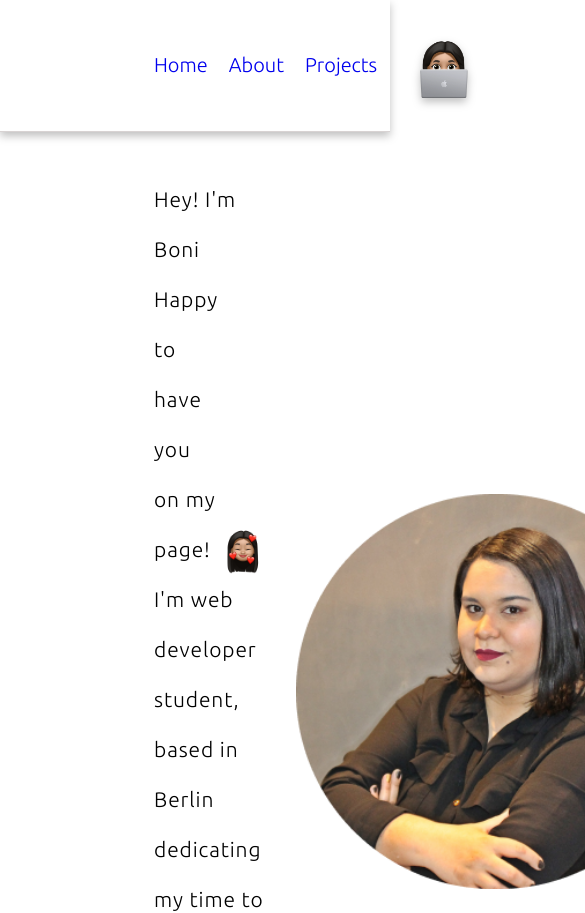
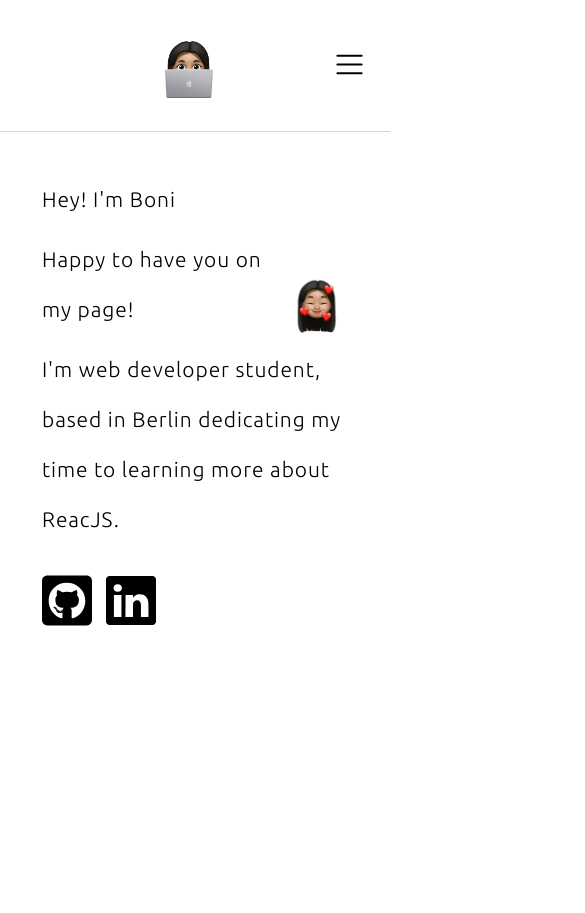
Before and after one commit to bonieasy/bonieasy.github.io, a React (Create React App) app: page / in a window 390 px wide. Shown: the top 913 px of the page, 585 px wide, since content can reach past the window. After the commit the page ends 844 px from the top, so only its background shows below. Built offline with nearby package versions, Linux system fonts and the light colour scheme.

Commit message:
initial responsive design

```diff
--- a/src/components/About/styles.ts
+++ b/src/components/About/styles.ts
@@ -33,4 +33,8 @@ export const Container = styled.section`
     margin: 0 auto;
     padding: 3rem 1rem 5rem;
 
+    @media (max-width: 768px) {
+        padding: 3rem;
+  }
+
   `;
--- a/src/components/Content/styles.ts
+++ b/src/components/Content/styles.ts
@@ -6,6 +6,10 @@ export const Container = styled.div`
   padding: 3rem 11em 3rem;
   //border-bottom: 2px solid #F4EEEE;
   //margin-top: 1rem;
+
+  @media (max-width: 768px) {
+        padding: 3rem;
+  }
     `;
 
 export const Contents = styled.div`
@@ -38,12 +42,25 @@ export const Line = styled.div`
   flex-direction: row;
   align-items: flex-end;
 
+  @media (max-width: 768px) {
+    padding-top: 10px;
+    padding-bottom: 10px;
+
+    img {
+      width: 80px;
+    }
+
+    }
+
   `;
 
 export const Image = styled.div`
   margin-left: 2rem;
   img {
     width: 400px;
+  }
+  @media (max-width: 768px) {
+        display: none;
   }
 
 `;
@@ -55,4 +72,10 @@ export const Icons = styled.div`
   justify-content: flex-start;
   gap: 1rem;
   margin-top: 2rem;
+
+  @media (max-width: 768px) {
+        display: flex;
+        justify-content: center;
+
+    }
 `;
--- a/src/components/Header/index.tsx
+++ b/src/components/Header/index.tsx
@@ -1,9 +1,11 @@
-import { Container, Content, ActionBar, Emoji } from "./styles";
+import { Container, Content, ActionBar, Emoji, MenuContentStyled } from "./styles";
 import { useState } from "react";
 import { Link } from "react-router-dom";
 import boniImg from "../../assets/boni-computer.webp"
+import menu from "../../assets/menu.svg"
 
 export function Header() {
+
   const [navbar, setNavbar] = useState(false);
 
   const changeBackground = () => {
@@ -16,17 +18,37 @@ export function Header() {
 
   window.addEventListener('scroll', changeBackground);
 
+  function showMenu() {
+    const btn = document.getElementById('button-hamburger') as HTMLButtonElement;
+    const menu = document.getElementById('menu') as HTMLElement;
+    if (btn.onclick) {
+      menu.classList.add('responsive');
+    }
+  }
+
   return(
       <Container>
           <Content className={navbar ? 'navbar active' : 'navbar'}>
-              <ActionBar>
+
+            <MenuContentStyled>
+              <button
+                id="button-hamburger"
+                type="button"
+                onClick={showMenu}>
+                <img src={menu} alt="hamburger" width="35px"/>
+              </button>
+            </MenuContentStyled>
+
+              <ActionBar id="menu">
                 <Link to="/" >Home</Link>
                 <Link to="/about">About</Link>
                 <Link to="/projects">Projects</Link>
               </ActionBar>
+
               <Emoji>
                 <img src={boniImg} alt="boni-emoji"></img>
               </Emoji>
+
           </Content>
       </Container>
   );
--- a/src/components/Header/styles.ts
+++ b/src/components/Header/styles.ts
@@ -51,10 +51,45 @@ export const Content = styled.div`
 export const ActionBar = styled.div`
     display: flex;
     gap: 1.5rem;
+
+    @media (max-width: 768px) {
+        display: none;
+
+        &.responsive {
+            display: flex;
+            flex-direction: column;
+    }
+  }
 `;
 
 export const Emoji = styled.div`
     img {
         width: 70px;
     }
+
+    @media (max-width: 768px) {
+        width: 60px;
+  }
 `;
+export const MenuContentStyled = styled.div`
+  position: absolute;
+  z-index: 4;
+  width: 100%;
+  padding: 10px;
+  display: none;
+  height: 40px;
+
+  @media (max-width: 768px) {
+    display: flex;
+    align-items: center;
+    justify-content: center;
+  }
+
+  button {
+    cursor: pointer;
+    border: none;
+    background: none;
+
+
+  }
+  `;
--- a/src/components/Projects/styles.ts
+++ b/src/components/Projects/styles.ts
@@ -4,11 +4,6 @@ export const Container = styled.section`
     max-width: 1120px;
     margin: 0 auto;
     padding: 3rem 1rem 5rem;
-
-    /* display: flex;
-    flex-direction: row;
-    flex-wrap: wrap;
-    gap: 1rem; */
 
     h1 {
         margin-bottom: 2rem;
@@ -24,8 +19,11 @@ export const Slider = styled.div`
     flex-wrap: wrap;
     gap: 1rem;
 
+    @media (max-width: 768px) {
+        display: flex;
+        justify-content: center;
 
-
+    }
 
     .card {
         overflow: hidden;
--- a/src/styles/global.ts
+++ b/src/styles/global.ts
@@ -11,6 +11,10 @@ export const GlobalStyle = createGlobalStyle`
     margin: 0;
     padding: 0;
     box-sizing: border-box;
+
+    @media (max-width: 768px) {
+        overflow-x: hidden;
+  }
 }
 
 html {
```
Also changed, not shown: src/assets/close.svg (added), src/assets/menu.svg (added).
